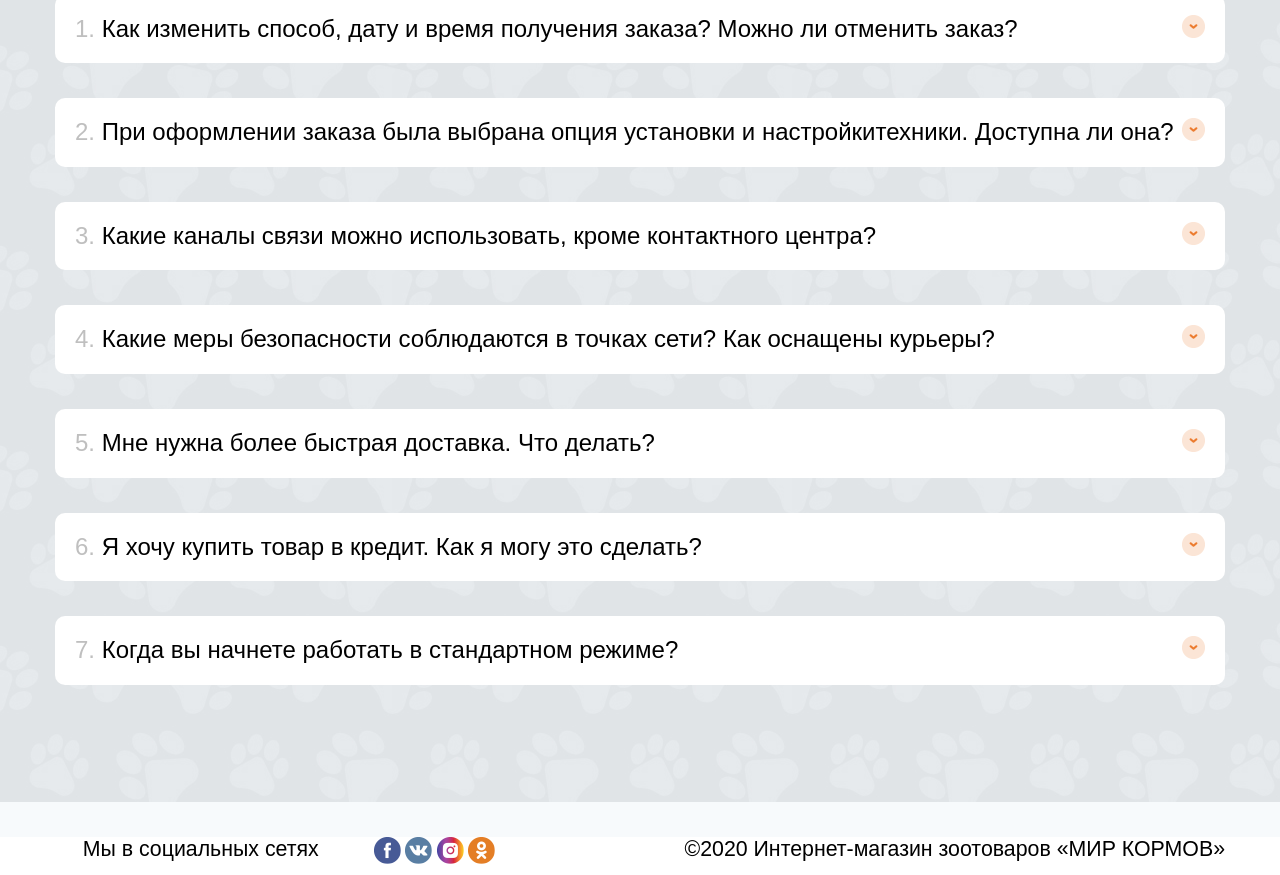
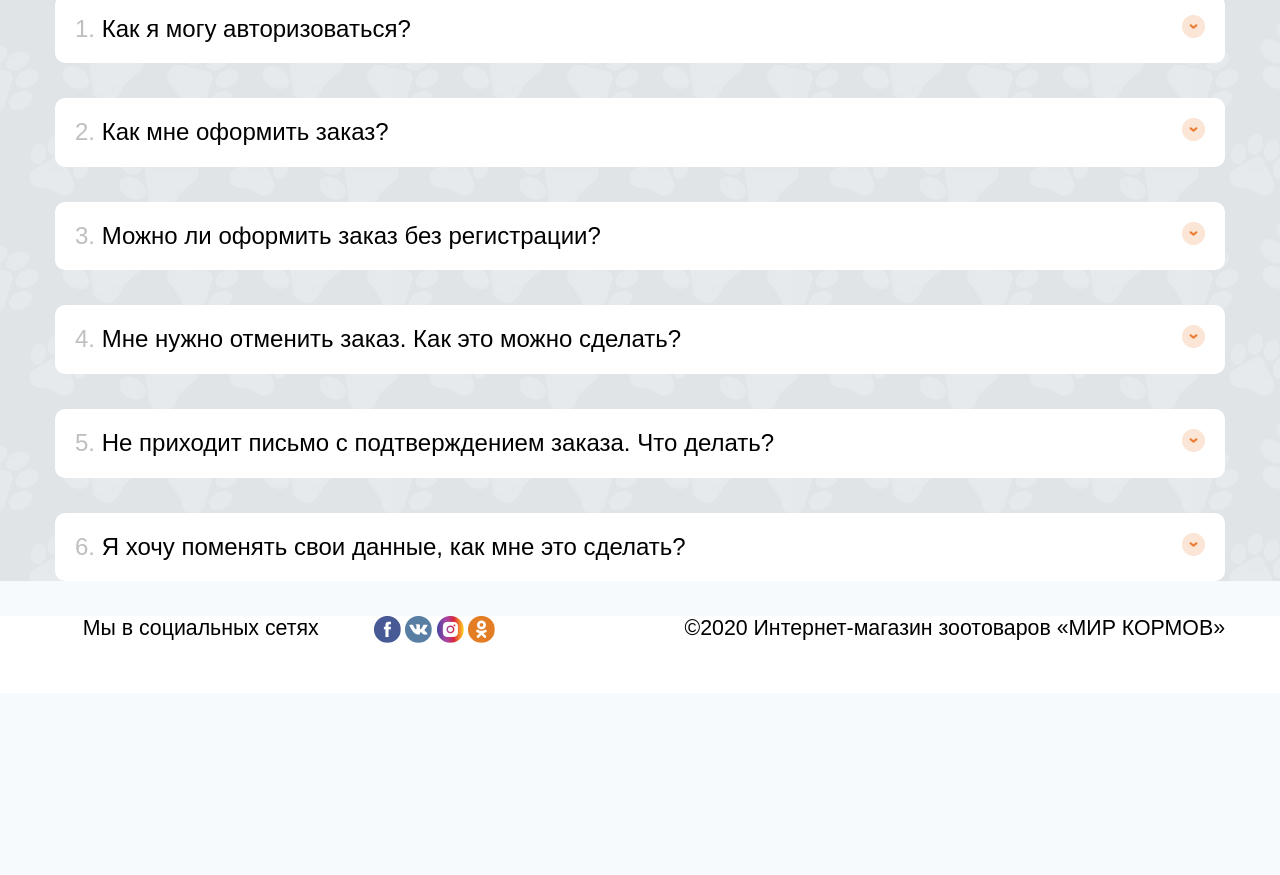
Before and after one commit to HATACKAH/mk, a plain HTML site: page index.html in a window 1280 px wide. Shown: the part 2688-3563 px from the top of the page. After the commit the page ends 3381 px from the top, so only its background shows below. Drawn offline with Linux system fonts and the light colour scheme; a script that the page names is missing.

Commit message:
add text

```diff
--- a/index.html
+++ b/index.html
@@ -22,7 +22,7 @@
         <div class="main-banner__content">
             <div class="main-banner__buttons">
                 <a href="#" class="main-banner__button-1">График работы пунктов выдачи</a>
-                <a href="#faq" class="main-banner__button-2" >Ответы на часто задаваемые вопросы</a>
+                <a href="#faq" class="main-banner__button-2">Ответы на часто задаваемые вопросы</a>
             </div>
         </div>
     </div>
@@ -53,9 +53,8 @@
                     Безопасное оформление заказов
                 </div>
                 <div class="content__text">
-                    Оформляйте ваши заказы 24часа в сутки из дома с вашего компьютера или мобильного телефона. Если у
-                    вас возникнут какие-то трудности, то вы всегда можете сделать свой заказ через менеджера
-                    колл-центра.
+                    Наш интернет-магазин работает 24/7, поэтому вы в любое время можете сделать покупки с компьютера или
+                    телефона. Если у вас возникнут трудности, то оператор магазина обязательно поможет с оформлением.
                 </div>
             </div>
         </div>
@@ -65,8 +64,9 @@
                     Безопасная оплата
                 </div>
                 <div class="content__text">
-                    Для соблюдения мер предосторожности рекомендуем использовать безналичные способы оплаты, в том числе
-                    бесконтактные платежи.
+                    Вы можете оплатить покупку в нашем интернет-магазине удобным безналичным способом оплаты: МИР, VISA,
+                    MasterCard онлайн или через терминал. Также доступна оплата наличными и безналичным расчетом (для
+                    юридических лиц).
                 </div>
                 <img src="img/content-2.png" alt="">
             </div>
@@ -79,9 +79,9 @@
                     Безопасная доставка
                 </div>
                 <div class="content__text">
-                    Оформляйте ваши заказы 24часа в сутки из дома с вашего компьютера или мобильного телефона. Если у
-                    вас
-                    возникнут какие-то трудности, то вы всегда можете сделать свой заказ через менеджера колл-центра.
+                    Курьеры нашего интернет-магазина используют маски и антисептики после каждой доставки, а количество
+                    контактов с покупателем сведено к минимуму. Все работники курьерской службы в начале смены проходят
+                    осмотр с измерением температуры.
                 </div>
             </div>
 
@@ -107,49 +107,42 @@
                 <button class="accordion">
                     <div>
                         <span>1.</span>
-                        Как изменить способ, дату и время получения заказа? Можно ли отменить заказ?
+                        Как я могу авторизоваться?
                     </div>
 
                 </button>
                 <div class="panel">
-                    <p>Lorem ipsum dolor sit amet, consectetur adipisicing elit, sed do eiusmod tempor incididunt ut
-                        labore
-                        et
-                        dolore magna aliqua. Ut enim ad minim veniam, quis nostrud exercitation ullamco laboris nisi ut
-                        aliquip ex
-                        ea commodo consequat.</p>
+                    <p>Вам нужно нажать на кнопку «Авторизации», расположенную в правом верхнем углу нашего сайта, после
+                        чего ввести Ваш логин и пароль.</p>
                 </div>
             </div>
             <div class="accordion-wrapper">
                 <button class="accordion">
                     <div>
                         <span>2.</span>
-                        При оформлении заказа была выбрана опция установки и настройкитехники. Доступна ли она?
+                        Как мне оформить заказ?
                     </div>
                 </button>
                 <div class="panel">
-                    <p>Lorem ipsum dolor sit amet, consectetur adipisicing elit, sed do eiusmod tempor incididunt ut
-                        labore
-                        et
-                        dolore magna aliqua. Ut enim ad minim veniam, quis nostrud exercitation ullamco laboris nisi ut
-                        aliquip ex
-                        ea commodo consequat.</p>
+                    <ul>
+                        <p>Онлайн-заказ можно оформить двумя способами:</p>
+                        <li>Выберите интересующий товар, нажмите кнопку «В корзину», перейдите в корзину и нажмите
+                            «Оформить заказ».</li>
+                        <li>Позвонить по номеру интернет-магазина +7 (812) 612-0-16. Если возникнут вопросы, наши
+                            операторы ответят на них в чате или по телефону.</li>
+                    </ul>
                 </div>
             </div>
             <div class="accordion-wrapper">
                 <button class="accordion">
                     <div>
                         <span>3.</span>
-                        Какие каналы связи можно использовать, кроме контактного центра?
+                        Можно ли оформить заказ без регистрации?
                     </div>
                 </button>
                 <div class="panel">
-                    <p>Lorem ipsum dolor sit amet, consectetur adipisicing elit, sed do eiusmod tempor incididunt ut
-                        labore
-                        et
-                        dolore magna aliqua. Ut enim ad minim veniam, quis nostrud exercitation ullamco laboris nisi ut
-                        aliquip ex
-                        ea commodo consequat.</p>
+                    <p>Да, вы можете оформить заказ по телефону +7 (812) 612-0-16.
+                    </p>
                 </div>
             </div>
             <div class="accordion-wrapper">
@@ -157,17 +150,20 @@
                     <div>
                         <div>
                             <span>4.</span>
-                            Какие меры безопасности соблюдаются в точках сети? Как оснащены курьеры?
+                            Мне нужно отменить заказ. Как это можно сделать?
                         </div>
                     </div>
                 </button>
                 <div class="panel">
-                    <p>Lorem ipsum dolor sit amet, consectetur adipisicing elit, sed do eiusmod tempor incididunt ut
-                        labore
-                        et
-                        dolore magna aliqua. Ut enim ad minim veniam, quis nostrud exercitation ullamco laboris nisi ut
-                        aliquip ex
-                        ea commodo consequat.</p>
+                    <ul>
+                        <p>Отменить заказ можно двумя способами:
+                        </p>
+                        <li>Свяжитесь с операторами интернет-магазина по телефону +7 (812) 612-00-16 и попросите их
+                            отменить заказ.
+                        </li>
+                        <li>Напишите о своем желании отменить заказ в чат на нашем сайте.
+                        </li>
+                    </ul>
                 </div>
             </div>
             <div class="accordion-wrapper">
@@ -175,45 +171,34 @@
                     <div>
                         <div>
                             <span>5.</span>
-                            Мне нужна более быстрая доставка. Что делать?
+                            Не приходит письмо с подтверждением заказа. Что делать?
                         </div>
                 </button>
                 <div class="panel">
-                    <p>Lorem ipsum dolor sit amet, consectetur adipisicing elit, sed do eiusmod tempor incididunt ut labore
-                        et
-                        dolore magna aliqua. Ut enim ad minim veniam, quis nostrud exercitation ullamco laboris nisi ut
-                        aliquip ex
-                        ea commodo consequat.</p>
+                    <p>Письма приходят после обработки заказа операторами интернет-магазина, это занимает некоторое
+                        время.<br>
+                        Возможно, письмо попало в папку «Спам». Если письма нет длительное время, обращайтесь к
+                        операторам интернет-магазина по телефону +7 (812) 612-00-16 или в чате на сайте.
+                    </p>
                 </div>
             </div>
             <div class="accordion-wrapper">
                 <button class="accordion">
                     <div>
                         <span>6.</span>
-                        Я хочу купить товар в кредит. Как я могу это сделать?
+                        Я хочу поменять свои данные, как мне это сделать?
+
                     </div>
                 </button>
                 <div class="panel">
-                    <p>Lorem ipsum dolor sit amet, consectetur adipisicing elit, sed do eiusmod tempor incididunt ut labore
-                        et
-                        dolore magna aliqua. Ut enim ad minim veniam, quis nostrud exercitation ullamco laboris nisi ut
-                        aliquip ex
-                        ea commodo consequat.</p>
-                </div>
-            </div>
-            <div class="accordion-wrapper" style="padding-bottom: 10%;">
-                <button class="accordion">
-                    <div>
-                        <span>7.</span>
-                        Когда вы начнете работать в стандартном режиме?
-                    </div>
-                </button>
-                <div class="panel">
-                    <p>Lorem ipsum dolor sit amet, consectetur adipisicing elit, sed do eiusmod tempor incididunt ut labore
-                        et
-                        dolore magna aliqua. Ut enim ad minim veniam, quis nostrud exercitation ullamco laboris nisi ut
-                        aliquip ex
-                        ea commodo consequat.</p>
+                    <ul>
+                        <p>Я хочу поменять свои данные, как мне это сделать?</p>
+                        <p>Изменить свои данные вы можете в разделе сайта «Личные данные». Для этого:
+                        </p>
+                        <li>Авторизуйтесь на сайте</li>
+                        <li>Перейдите в раздел «Личные данные»</li>
+                        <li>внесите необходимые изменения.</li>
+                    </ul>
                 </div>
             </div>
         </div>
--- a/style.css
+++ b/style.css
@@ -424,5 +424,8 @@ body {
     .main-logo img {
         width: 170px;
     }
+    .panel ul {
+        padding: 0;
+    }
 
 }
```
